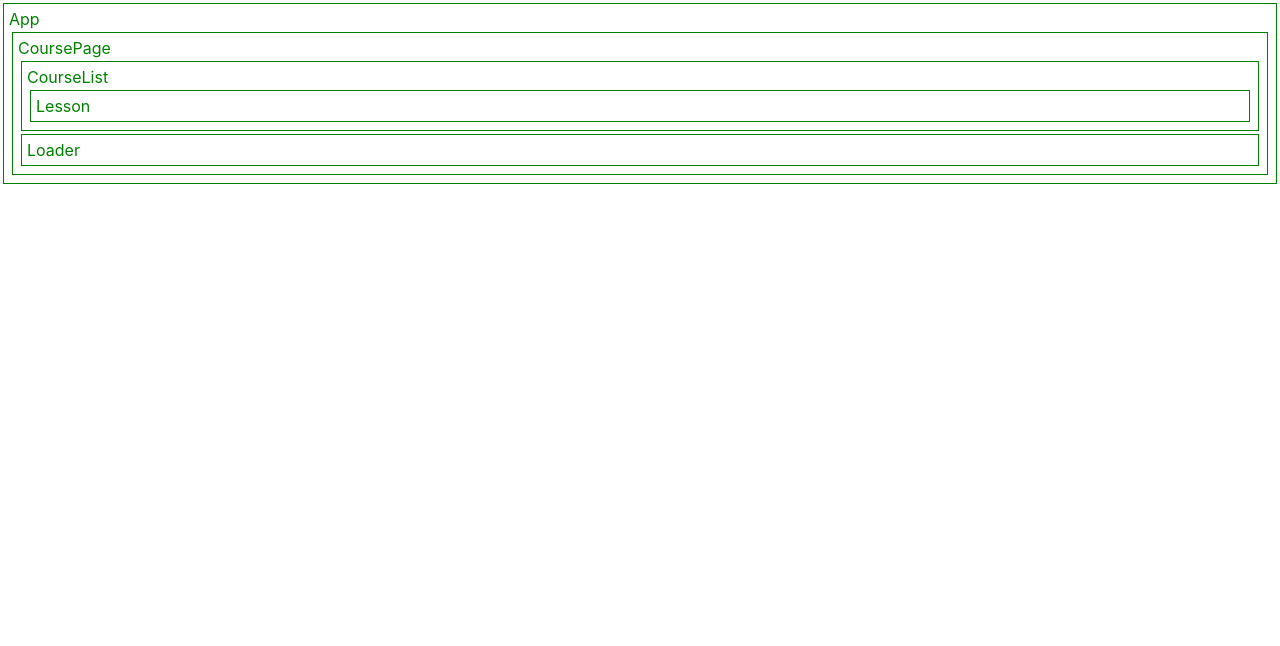
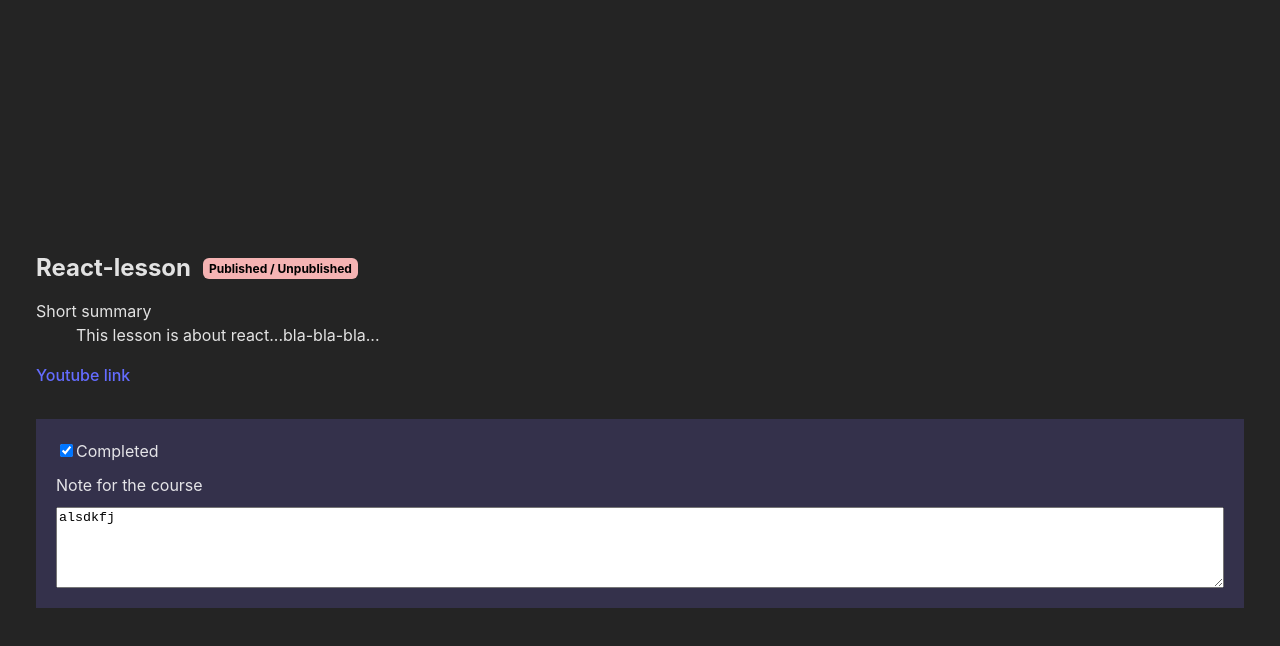
Before and after one commit to andriiFront/rct-ts-courses, a React (Create React App) app: page / in a window 1280 px wide. Shown: the top 646 px of the page. Built offline with nearby package versions, Linux system fonts and the light colour scheme; the HTML template or start-up script is replaced by a standard one.

Commit message:
builded a static version(basic layout)

```diff
--- a/package.json
+++ b/package.json
@@ -41,6 +41,7 @@
     ]
   },
   "devDependencies": {
+    "@types/styled-components": "^5.1.26",
     "styled-components": "^5.3.6"
   }
 }
--- a/src/App.tsx
+++ b/src/App.tsx
@@ -3,8 +3,7 @@
 
 function App() {
   return (
-    <div className="borderBox">
-      App
+    <div className="App">
       <CoursePage />
     </div>
   );
--- a/src/course/CourseLIst.tsx
+++ b/src/course/CourseLIst.tsx
@@ -3,8 +3,7 @@
 export const CourseList = () => {
 
   return (
-    <div className='borderBox'>
-      CourseList
+    <div>
       <Lesson />
     </div>
   )
--- a/src/course/CoursePage.tsx
+++ b/src/course/CoursePage.tsx
@@ -1,13 +1,18 @@
+import styled from "styled-components";
 import { CourseList } from "./CourseLIst"
 import { Loader } from "./Loader"
+
+const Page = styled.main`
+  box-sizing: border-box;
+  padding: 0 36px;
+  width: 100%;
+`
 
 export const CoursePage = () => {
 
   return (
-    <div className='borderBox'>
-      CoursePage
-      <CourseList />
-      <Loader />
-    </div>
+    <Page>
+      {true ? <CourseList /> : <Loader /> }
+    </Page>
   )
 }
--- a/src/course/Lesson.tsx
+++ b/src/course/Lesson.tsx
@@ -1,6 +1,61 @@
+import { Badge } from '../ui/Badge'
+import styled from "styled-components";
+import { BACKGROUND_ACCENTED } from '../ui/colors';
+
+const StyledForm = styled.form`
+  background-color: ${BACKGROUND_ACCENTED};
+  margin-top: 32px;
+  padding: 20px;
+  display: flex;
+  flex-direction: column;
+  gap: 10px
+`
+
 export const Lesson = () => {
 
   return (
-    <div className='borderBox'>Lesson</div>
+    <div style={{marginTop: '64px'}}>
+      <h2>
+        {'React-lesson'}
+        <Badge
+          style={{verticalAlign: 'middle'}}
+          tipe={'negative'}
+        >
+          {'Published / Unpublished'}
+        </Badge>
+      </h2>
+
+      <dl>
+        <dt>Short summary</dt>
+        <dd>{'This lesson is about react...bla-bla-bla...'}</dd>
+      </dl>
+
+      <a href={'https://www.youtube.com/watch?v=uiRHFI6A3iU'}>
+        Youtube link
+      </a>
+
+      <StyledForm>
+        <label>
+          <input
+            type="checkbox"
+            checked={true}
+            onChange={() => console.log('hello')}
+          />
+          Completed
+        </label>
+
+        <label htmlFor='lesson_form'>
+          Note for the course
+        </label>
+        <textarea
+          name="note"
+          id="lesson_form"
+          rows={5}
+          value={'alsdkfj'}
+          onChange={() => console.log('hello hello')}
+        ></textarea>
+
+      </StyledForm>
+    </div>
   )
 }
--- a/src/index.css
+++ b/src/index.css
@@ -1,20 +1,63 @@
+:root {
+  font-family: Inter, Avenir, Helvetica, Arial, sans-serif;
+  font-size: 16px;
+  line-height: 24px;
+  font-weight: 400;
+  width: 100%;
+
+  color-scheme: light dark;
+  color: rgba(255, 255, 255, 0.87);
+  background-color: #242424;
+
+  font-synthesis: none;
+  text-rendering: optimizeLegibility;
+  -webkit-font-smoothing: antialiased;
+  -moz-osx-font-smoothing: grayscale;
+  -webkit-text-size-adjust: 100%;
+}
+
+#root {
+  width: 100%;
+}
+
+a {
+  font-weight: 500;
+  color: #646cff;
+  text-decoration: inherit;
+}
+a:hover {
+  color: #535bf2;
+}
+
 body {
   margin: 0;
-  font-family: -apple-system, BlinkMacSystemFont, 'Segoe UI', 'Roboto', 'Oxygen',
-    'Ubuntu', 'Cantarell', 'Fira Sans', 'Droid Sans', 'Helvetica Neue',
-    sans-serif;
-  -webkit-font-smoothing: antialiased;
-  -moz-osx-font-smoothing: grayscale;
+  display: flex;
+  place-items: center;
+  min-width: 320px;
+  min-height: 100vh;
+  width: 100%;
 }
 
-code {
-  font-family: source-code-pro, Menlo, Monaco, Consolas, 'Courier New',
-    monospace;
+h1 {
+  font-size: 3.2em;
+  line-height: 1.1;
 }
 
-.borderBox {
-  margin: 3px;
-  padding: 5px;
-  border: 1px solid green;
-  color: green;
+button {
+  border-radius: 8px;
+  border: 1px solid transparent;
+  padding: 0.6em 1.2em;
+  font-size: 1em;
+  font-weight: 500;
+  font-family: inherit;
+  background-color: #1a1a1a;
+  cursor: pointer;
+  transition: border-color 0.25s;
 }
+button:hover {
+  border-color: #646cff;
+}
+button:focus,
+button:focus-visible {
+  outline: 4px auto -webkit-focus-ring-color;
+}
--- /dev/null
+++ b/src/ui/Badge.tsx
@@ -0,0 +1,26 @@
+import styled from "styled-components";
+import { NEGATIVE_COLOR, POSITIVE_COLOR } from "./colors"
+
+export type BadgeType = 'positive' | 'negative'
+
+const getColorFromType = (t: BadgeType) => {
+  switch (t) {
+    case 'negative':
+      return NEGATIVE_COLOR
+
+    case 'positive':
+      return POSITIVE_COLOR
+  }
+}
+
+export const Badge = styled.span<{
+  tipe: BadgeType;
+}>`
+  background: ${({tipe}) => getColorFromType(tipe)};
+  color: black;
+  font-size: 0.5em;
+  line-height: 1em;
+  margin: 1em;
+  padding: 0.25em 0.5em;
+  border-radius: 0.5em
+`
--- /dev/null
+++ b/src/ui/colors.ts
@@ -0,0 +1,4 @@
+export const POSITIVE_COLOR = "#b3f5b3"
+export const NEGATIVE_COLOR = "#f5b3b3"
+
+export const BACKGROUND_ACCENTED = "#34314b"
```
Also changed, not shown: 1 other file (tests, documents, lock files or other folders).
